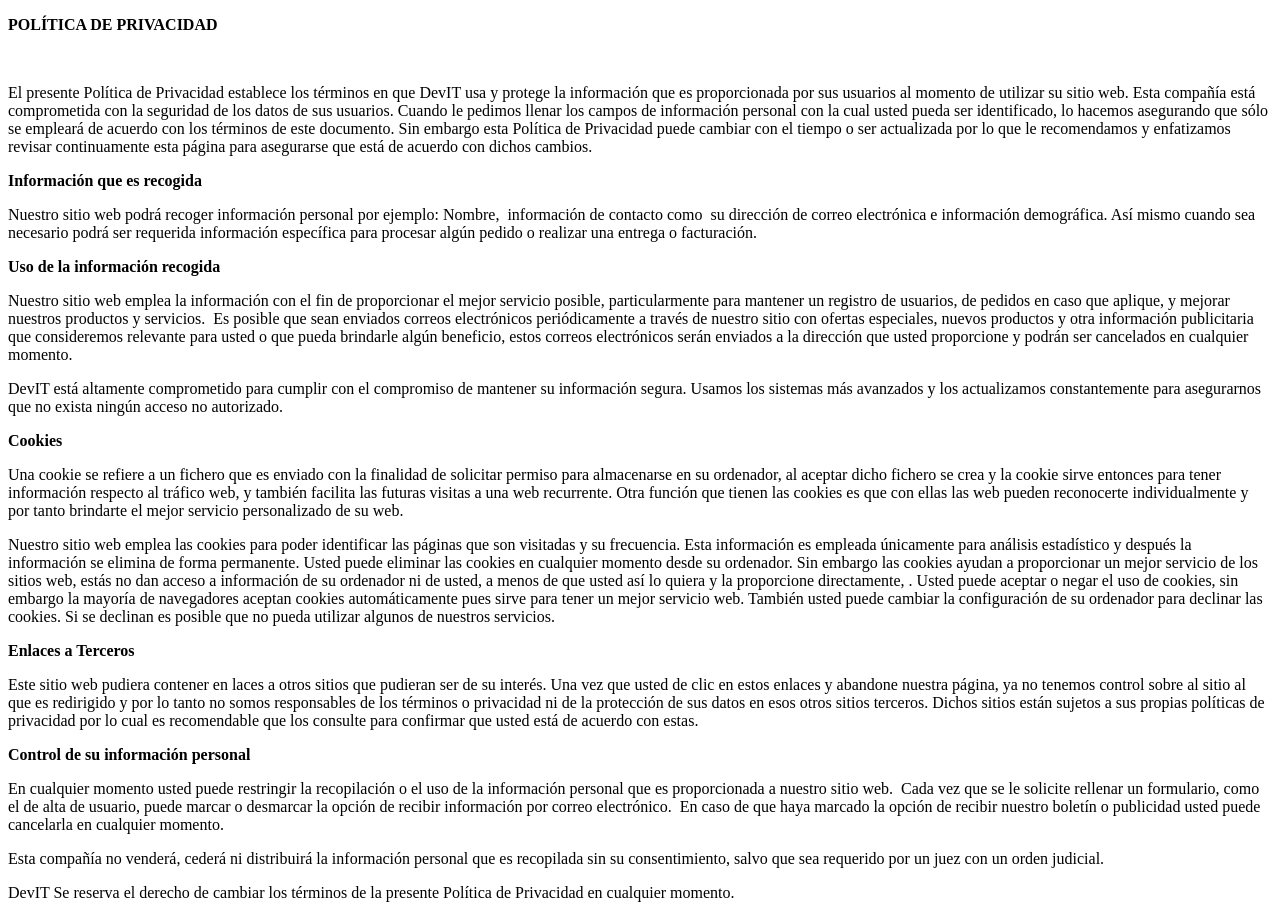
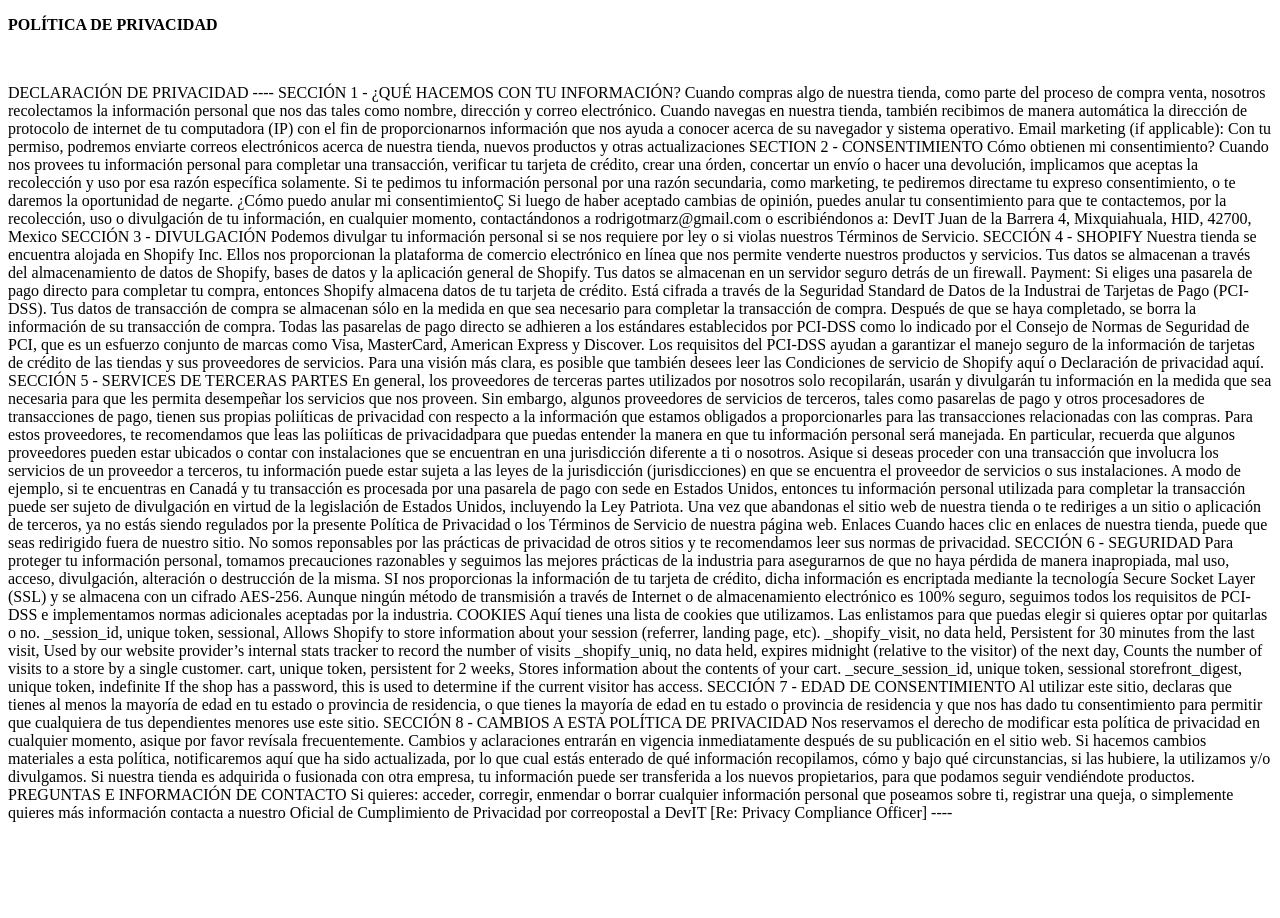
Before and after one commit to Roderick1325/Privacity, a plain HTML site: page index.html in a window 1280 px wide. After the commit the page ends 838 px from the top, so only its background shows below. Drawn offline with Linux system fonts and the light colour scheme.

Commit message:
Update index.html

```diff
--- a/index.html
+++ b/index.html
@@ -11,56 +11,121 @@
 <body>
     <p><strong>POLÍTICA DE PRIVACIDAD</strong></p>
     <p>&nbsp;</p>
-    <p>El presente Política de Privacidad establece los términos en que DevIT usa y protege la información que es
-        proporcionada por sus usuarios al momento de utilizar su sitio web. Esta compañía está comprometida con la
-        seguridad de los datos de sus usuarios. Cuando le pedimos llenar los campos de información personal con la cual
-        usted pueda ser identificado, lo hacemos asegurando que sólo se empleará de acuerdo con los términos de este
-        documento. Sin embargo esta Política de Privacidad puede cambiar con el tiempo o ser actualizada por lo que le
-        recomendamos y enfatizamos revisar continuamente esta página para asegurarse que está de acuerdo con dichos
-        cambios.</p>
-    <p><strong>Información que es recogida</strong></p>
-    <p>Nuestro sitio web podrá recoger información personal por ejemplo: Nombre,&nbsp; información de contacto
-        como&nbsp; su dirección de correo electrónica e información demográfica. Así mismo cuando sea necesario podrá
-        ser requerida información específica para procesar algún pedido o realizar una entrega o facturación.</p>
-    <p><strong>Uso de la información recogida</strong></p>
-    <p>Nuestro sitio web emplea la información con el fin de proporcionar el mejor servicio posible, particularmente
-        para mantener un registro de usuarios, de pedidos en caso que aplique, y mejorar nuestros productos y servicios.
-        &nbsp;Es posible que sean enviados correos electrónicos periódicamente a través de nuestro sitio con ofertas
-        especiales, nuevos productos y otra información publicitaria que consideremos relevante para usted o que pueda
-        brindarle algún beneficio, estos correos electrónicos serán enviados a la dirección que usted proporcione y
-        podrán ser cancelados en cualquier momento.</p>
-    <p>DevIT está altamente comprometido para cumplir con el compromiso de mantener su información segura. Usamos los
-        sistemas más avanzados y los actualizamos constantemente para asegurarnos que no exista ningún acceso no
-        autorizado.</p>
-    <p><strong>Cookies</strong></p>
-    <p>Una cookie se refiere a un fichero que es enviado con la finalidad de solicitar permiso para almacenarse en su
-        ordenador, al aceptar dicho fichero se crea y la cookie sirve entonces para tener información respecto al
-        tráfico web, y también facilita las futuras visitas a una web recurrente. Otra función que tienen las cookies es
-        que con ellas las web pueden reconocerte individualmente y por tanto brindarte el mejor servicio personalizado
-        de su web.</p>
-    <p>Nuestro sitio web emplea las cookies para poder identificar las páginas que son visitadas y su frecuencia. Esta
-        información es empleada únicamente para análisis estadístico y después la información se elimina de forma
-        permanente. Usted puede eliminar las cookies en cualquier momento desde su ordenador. Sin embargo las cookies
-        ayudan a proporcionar un mejor servicio de los sitios web, estás no dan acceso a información de su ordenador ni
-        de usted, a menos de que usted así lo quiera y la proporcione directamente, <a href="" target="_blank"></a>.
-        Usted puede aceptar o negar el uso de cookies, sin embargo la mayoría de navegadores aceptan cookies
-        automáticamente pues sirve para tener un mejor servicio web. También usted puede cambiar la configuración de su
-        ordenador para declinar las cookies. Si se declinan es posible que no pueda utilizar algunos de nuestros
-        servicios.</p>
-    <p><strong>Enlaces a Terceros</strong></p>
-    <p>Este sitio web pudiera contener en laces a otros sitios que pudieran ser de su interés. Una vez que usted de clic
-        en estos enlaces y abandone nuestra página, ya no tenemos control sobre al sitio al que es redirigido y por lo
-        tanto no somos responsables de los términos o privacidad ni de la protección de sus datos en esos otros sitios
-        terceros. Dichos sitios están sujetos a sus propias políticas de privacidad por lo cual es recomendable que los
-        consulte para confirmar que usted está de acuerdo con estas.</p>
-    <p><strong>Control de su información personal</strong></p>
-    <p>En cualquier momento usted puede restringir la recopilación o el uso de la información personal que es
-        proporcionada a nuestro sitio web.&nbsp; Cada vez que se le solicite rellenar un formulario, como el de alta de
-        usuario, puede marcar o desmarcar la opción de recibir información por correo electrónico. &nbsp;En caso de que
-        haya marcado la opción de recibir nuestro boletín o publicidad usted puede cancelarla en cualquier momento.</p>
-    <p>Esta compañía no venderá, cederá ni distribuirá la información personal que es recopilada sin su consentimiento,
-        salvo que sea requerido por un juez con un orden judicial.</p>
-    <p>DevIT Se reserva el derecho de cambiar los términos de la presente Política de Privacidad en cualquier momento.
+    <p>
+        DECLARACIÓN DE PRIVACIDAD
+
+----
+
+SECCIÓN 1 - ¿QUÉ HACEMOS CON TU INFORMACIÓN?
+
+Cuando compras algo de nuestra tienda, como parte del proceso de compra venta, nosotros recolectamos la información personal que nos
+
+das tales como nombre, dirección y correo electrónico.
+
+Cuando navegas en nuestra tienda, también recibimos de manera automática la dirección de protocolo de internet de tu computadora (IP)
+
+con el fin de proporcionarnos información que nos ayuda a conocer acerca de su navegador y sistema operativo.
+
+Email marketing (if applicable): Con tu permiso, podremos enviarte correos electrónicos acerca de nuestra tienda, nuevos productos y otras actualizaciones
+
+
+SECTION 2 - CONSENTIMIENTO
+
+Cómo obtienen mi consentimiento?
+
+Cuando nos provees tu información personal para completar una transacción, verificar tu tarjeta de crédito, crear una órden,  concertar un envío o hacer una devolución, implicamos que aceptas la recolección y uso por esa razón específica solamente.
+
+Si te pedimos tu información personal por una razón secundaria, como marketing, te pediremos directame tu expreso consentimiento, o te daremos la oportunidad de negarte.
+
+¿Cómo puedo anular mi consentimientoÇ
+
+Si luego de haber aceptado cambias de opinión, puedes anular tu consentimiento para que te contactemos, por la recolección, uso o divulgación de tu información, en cualquier momento, contactándonos a rodrigotmarz@gmail.com o escribiéndonos a: DevIT Juan de la Barrera 4, Mixquiahuala, HID, 42700, Mexico
+
+
+SECCIÓN 3 - DIVULGACIÓN
+
+Podemos divulgar tu información personal si se nos requiere por ley o si violas nuestros Términos de Servicio.
+
+
+SECCIÓN 4 - SHOPIFY
+
+Nuestra tienda se encuentra alojada en Shopify Inc. Ellos nos proporcionan la plataforma de comercio electrónico en línea que nos permite venderte nuestros productos y servicios.
+
+Tus datos se almacenan a través del almacenamiento de datos de Shopify, bases de datos y la aplicación general de Shopify. Tus datos se almacenan en un servidor seguro detrás de un firewall.
+
+Payment:
+
+Si eliges una pasarela de pago directo para completar tu compra, entonces Shopify almacena datos de tu tarjeta de crédito. Está cifrada a través de la Seguridad Standard de Datos de la Industrai de Tarjetas de Pago (PCI-DSS). Tus datos de transacción de compra se almacenan sólo en la medida en que sea necesario para completar la transacción de compra. Después de que se haya completado, se borra la información de su transacción de compra.
+
+Todas las pasarelas de pago directo se adhieren a los estándares establecidos por PCI-DSS como lo indicado por el Consejo de Normas de Seguridad de PCI, que es un esfuerzo conjunto de marcas como Visa, MasterCard, American Express y Discover.
+
+Los requisitos del PCI-DSS ayudan a garantizar el manejo seguro de la información de tarjetas de crédito de las tiendas y sus proveedores de servicios.
+
+Para una visión más clara, es posible que también desees leer las Condiciones de servicio de Shopify aquí o Declaración de privacidad aquí.
+
+
+SECCIÓN 5 - SERVICES DE TERCERAS PARTES
+
+
+En general, los proveedores de terceras partes utilizados por nosotros solo recopilarán, usarán y divulgarán tu información en la medida que sea necesaria para que les permita desempeñar los servicios que nos proveen.
+
+Sin embargo, algunos proveedores de servicios de terceros, tales como pasarelas de pago y otros procesadores de transacciones de pago, tienen sus propias poliíticas de privacidad con respecto a la información que estamos obligados a proporcionarles para las transacciones relacionadas con las compras.
+
+Para estos proveedores, te recomendamos que leas las poliíticas de privacidadpara que puedas entender la manera en que tu información personal será manejada.
+
+En particular, recuerda que algunos proveedores pueden estar ubicados o contar con instalaciones que se encuentran en una jurisdicción diferente a ti o nosotros.  Asique si deseas proceder con una transacción que involucra los servicios de un proveedor a terceros, tu información puede estar sujeta a las leyes de la jurisdicción (jurisdicciones) en que se encuentra el proveedor de servicios o sus instalaciones.
+
+A modo de ejemplo, si te encuentras en Canadá y tu transacción es procesada por una pasarela de pago con sede en Estados Unidos, entonces tu información personal utilizada para completar la transacción puede ser sujeto de divulgación en virtud de la legislación de Estados Unidos, incluyendo la Ley Patriota.
+
+Una vez que abandonas el sitio web de nuestra tienda o te rediriges a un sitio o aplicación de terceros, ya no estás siendo regulados por la presente Política de Privacidad o los Términos de Servicio de nuestra página web.
+
+Enlaces
+
+Cuando haces clic en enlaces de nuestra tienda, puede que seas redirigido fuera de nuestro sitio.  No somos reponsables por las prácticas de privacidad de otros sitios y te recomendamos leer sus normas de privacidad.
+
+
+SECCIÓN 6 - SEGURIDAD
+
+Para proteger tu información personal, tomamos precauciones razonables y seguimos las mejores prácticas de la industria para asegurarnos de que no haya pérdida de manera inapropiada, mal uso, acceso, divulgación, alteración o destrucción de la misma.
+
+SI nos proporcionas la información de tu tarjeta de crédito, dicha información es encriptada mediante la tecnología Secure Socket Layer (SSL) y se almacena con un cifrado AES-256.  Aunque ningún método de transmisión a través de Internet o de almacenamiento electrónico es 100% seguro, seguimos todos los requisitos de PCI-DSS e implementamos normas adicionales aceptadas por la industria.
+COOKIES
+
+Aquí tienes una lista de cookies que utilizamos. Las enlistamos para que puedas elegir si quieres optar por quitarlas o no.
+
+_session_id, unique token, sessional, Allows Shopify to store information about your session (referrer, landing page, etc).
+
+_shopify_visit, no data held, Persistent for 30 minutes from the last visit, Used by our website provider’s internal stats tracker to record the number of visits
+
+_shopify_uniq, no data held, expires midnight (relative to the visitor) of the next day, Counts the number of visits to a store by a single customer.
+
+cart, unique token, persistent for 2 weeks, Stores information about the contents of your cart.
+
+_secure_session_id, unique token, sessional
+
+storefront_digest, unique token, indefinite If the shop has a password, this is used to determine if the current visitor has access.
+
+
+SECCIÓN 7 - EDAD DE CONSENTIMIENTO
+
+Al utilizar este sitio, declaras que tienes al menos la mayoría de edad en tu estado o provincia de residencia, o que tienes la mayoría de edad en tu estado o provincia de residencia y que nos has dado tu consentimiento para permitir que cualquiera de tus dependientes menores use este sitio.
+
+
+SECCIÓN 8 - CAMBIOS A ESTA POLÍTICA DE PRIVACIDAD
+
+Nos reservamos el derecho de modificar esta política de privacidad en cualquier momento, asique por favor revísala frecuentemente.  Cambios y aclaraciones entrarán en vigencia inmediatamente después de su publicación en el sitio web.  Si hacemos cambios materiales a esta política, notificaremos aquí que ha sido actualizada, por lo que cual estás enterado de qué información recopilamos, cómo y bajo qué circunstancias, si las hubiere, la utilizamos y/o divulgamos.
+
+Si nuestra tienda es adquirida o fusionada con otra empresa, tu información puede ser transferida a los nuevos propietarios, para que podamos seguir vendiéndote productos.
+
+
+
+PREGUNTAS E INFORMACIÓN DE CONTACTO
+
+Si quieres: acceder, corregir, enmendar o borrar cualquier información personal que poseamos sobre ti, registrar una queja, o simplemente quieres más información contacta a nuestro Oficial de Cumplimiento de Privacidad por correopostal a DevIT
+
+[Re: Privacy Compliance Officer]
+
+----
     </p>
 </body>
 
```
